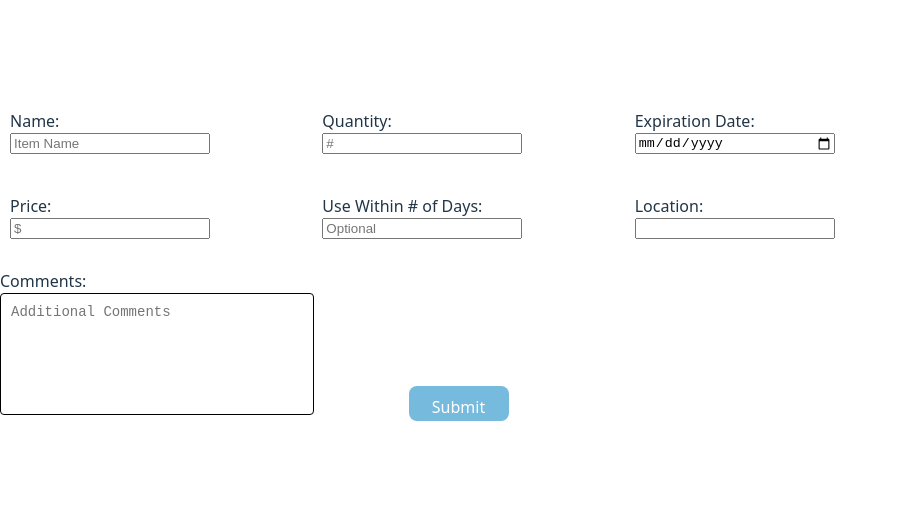
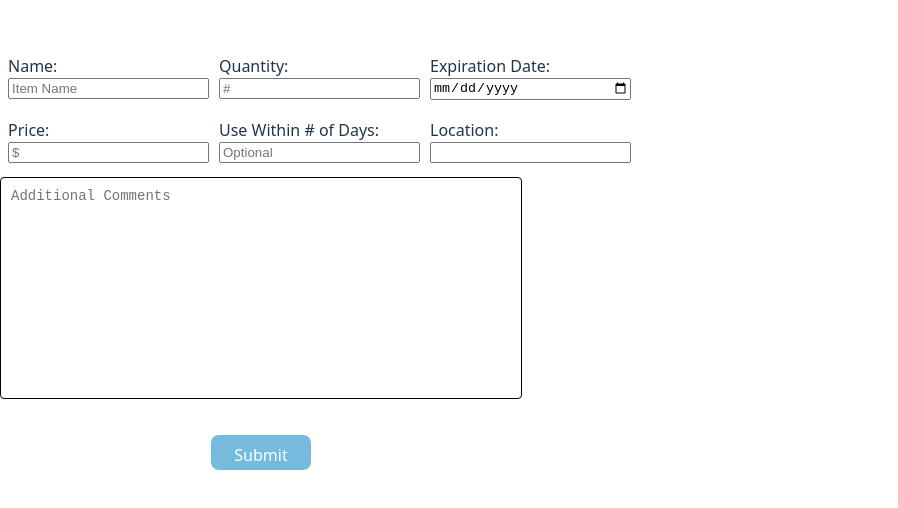
Before and after one commit to AndyChau123/Inventory-App, a React (Vite) app in the folder InventoryApp/: page / in a window 1280 px wide. Shown: the part 140-648 px from the top of the page, without its empty margins (0-898 px from the left). Built offline with nearby package versions, Linux system fonts and the light colour scheme.

Commit message:
changed/resized comment box

```diff
--- a/InventoryApp/src/Add-Item-Component/AddItem.css
+++ b/InventoryApp/src/Add-Item-Component/AddItem.css
@@ -2,37 +2,40 @@
 .addItem-container {
     display: flex;
     flex-direction: column;
-    gap: 20px;
+    gap: 10px;
 }
 
 .input-boxes {
     display: grid;
     grid-template-columns: repeat(3, 1fr);
-    gap: 20px;
+    gap: 10px;
+    width: 50px;
 }
 
 .addItem-InputBox{
     display: flex;
     flex-direction: column;
-    width: 200px;
-    padding: 10px;
+    width: 100%;
+    padding: 4px 8px;
 }
 
 .additional-comments-container {
-    grid-column: span 3;
     display: flex;
     flex-direction: column;
+    align-items: flex-start;
+    width: 100%;
+    max-width: 500px;
     margin-top: 20px;
 }
 
 .addItem-InputBox-comments{
-    height: 100px;
-    width: 100%;
+    height: 200px;
+    width: 500px;
     resize: none;
     font-size: 14px;
-    padding: 10px;
     border: 1px solid black;
     border-radius: 4px;
+    padding: 10px;
 }
 
 
--- a/InventoryApp/src/Add-Item-Component/AddItem.jsx
+++ b/InventoryApp/src/Add-Item-Component/AddItem.jsx
@@ -45,16 +45,17 @@ location (String)
                     <label htmlFor="location">Location:</label>
                     <input id="location" type="text" />
                 </div>
+            </div>
 
                 <div className="addItem-comments-container">
-                    <label htmlFor="comments">Comments:</label>
+                    {/* <label htmlFor="comments">Comments:</label> */}
                     <textarea id = "comments" className = "addItem-InputBox-comments"
                     placeholder = "Additional Comments"></textarea>
                 </div>
 
                 <div className = "submit-Button-container">
                     <button className = "submit-Button">Submit</button>
-                </div>
+
             </div>
         </div>
 
```
